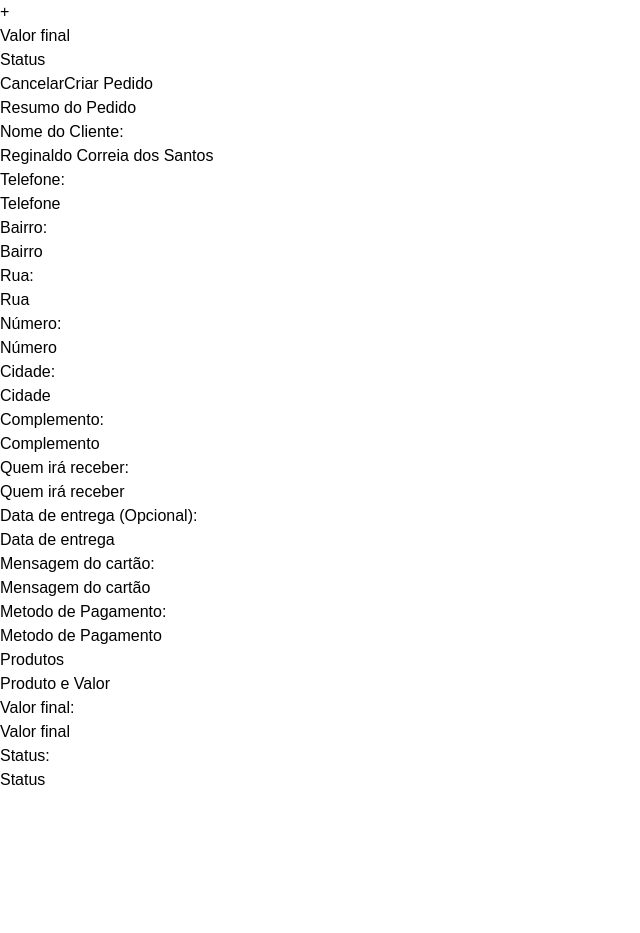
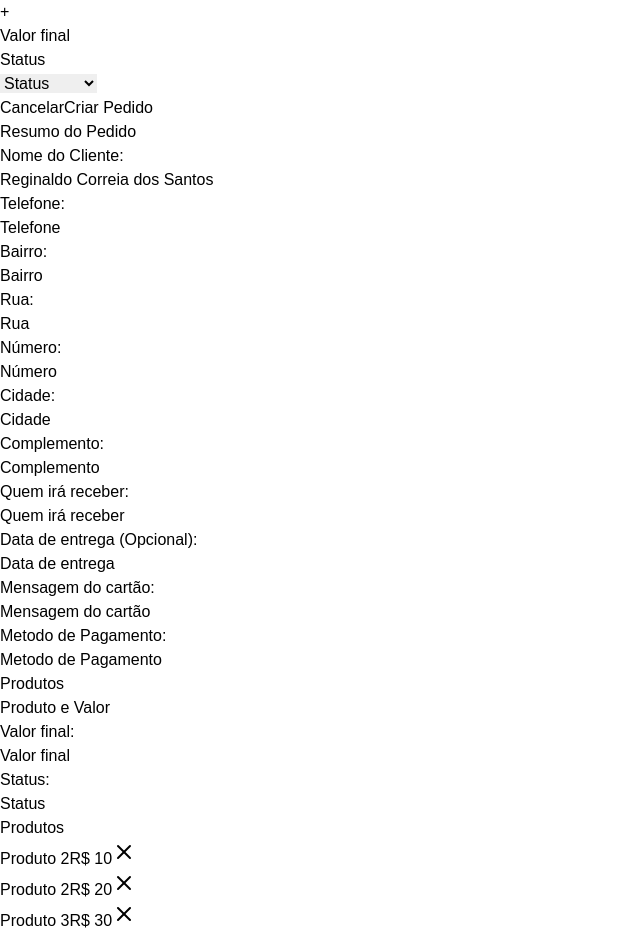
Before and after one commit to Felipe-Arthur-Rosa/florada, a Next.js app: page /criarPedido in a window 1280 px wide. Shown: the part 360-1293 px from the top of the page, without its empty margins (0-640 px from the left). Before the commit the page ends 1152 px from the top, so only its background shows below. Built offline with nearby package versions, Linux system fonts and the light colour scheme.

Commit message:
esta faltando: - Arrumar modal de pedido e fazer com que ela apareça - Post de Pedido - Get de Status - Fazer um State para que o resumo pedido tenha acesso ao pedido enquanto ele é criado - Fazer uma função para enviar o status e o entregador depois de serem alterados na modal

```diff
--- a/src/app/_components/criarPedido.tsx
+++ b/src/app/_components/criarPedido.tsx
@@ -1,9 +1,62 @@
+'use client';
+
+import { Pedido } from "../page";
 import Input from "./input";
+import { X } from "lucide-react";
+
+// preciso de ajuda para fazer com que o resumo do pedido passe a ser um possivel componente e para fazer um set pedido
+const statusOptions = ["ativo", "concluido", "Cancelado"];
+
+function RemoveProduto(id: number) {
+    return (
+        console.log(pedido.produtos.filter(produto => produto.id !== id))
+    );
+}
+
+const pedido: Pedido =
+{
+    nomeCliente: "Reginaldo Correia dos Santos",
+    destinatario: "Reginaldo",
+    mensagem: "Feliz aniversário",
+    telefone: "999999999",
+    endereco: {
+        rua: "Rua dos Bobos",
+        numero: "0",
+        bairro: "Bairro",
+        cidade: "Cidade",
+        complemento: "Complemento",
+        dataHoraEntrega: "Data e hora de entrega"
+    },
+    metodoPagamento: "Dinheiro",
+    produtos: [
+        {
+            id: 1,
+            nome: "Produto 2",
+            valor: 10.00
+        },
+        {
+            id: 2,
+            nome: "Produto 2",
+            valor: 20.00
+        },
+        {
+            id: 3,
+            nome: "Produto 3",
+            valor: 30.00
+        }
+    ],
+    valorFinal: 60.00,
+    status: {
+        nome: "ativo"
+    },
+    entregador: "Entregador"
+};
+
 
 export function FormPedido() {
     return (
-        <div className="grid grid-cols-2 gap-3 max-w-6xl mx-auto">
-            <form className="flex-1 border-collapse border border-gray-300 rounded-lg p-4 shadow-md">
+        <div className="grid grid-cols-1 lg:grid-cols-2 gap-4 max-w-6xl mx-auto mt-4">
+            <form className="flex flex-col border-collapse border border-gray-300 rounded-lg p-4 shadow-md">
                 <Input label="Nome do Cliente" name="nomeCliente" aria-required type="text" />
                 <Input label="Telefone" name="telefone" aria-required type="tel" />
                 <Input label="Bairro" name="bairro" type="text" />
@@ -15,21 +68,31 @@ export function FormPedido() {
                 <Input label="Data de entrega (Opcional)" name="dataHoraEntrega" type="text" />
                 <Input label="Mensagem do cartão" name="mensagem" type="text" />
                 <Input label="Metodo de Pagamento" name="metodoPagamento" type="text" />
-                <div className="grid grid-cols-3 gap-3">
-                    <Input label="Produto" name="produto" type="text" />
-                    <Input label="Valor" name="valor" type="number" />
-                    <button className=" bg-purple-500 hover:bg-purple-700 text-white font-bold rounded h-12 w-12 mt-4" type="submit">+</button>
+                <div className="grid grid-cols-2 gap-3">
+                    <Input label="Produto" name="produto" type="text" className="col-span-1" />
+                    <div className="grid grid-cols-2 gap-3 col-span-1">
+                        <Input label="Valor" name="valor" type="number" />
+                        <button className="bg-purple-500 hover:bg-purple-700 text-white font-bold rounded h-12 w-12 mt-4" type="submit">+</button>
+                    </div>
                 </div>
                 <Input label="Valor final" name="valorFinal" readOnly />
                 <h1 className="text-sm font-semibold">Status</h1>
+                <select
+                    className="border border-gray-300 rounded-lg p-2 text-sm cursor-pointer shadow-sm"
+                >
+                    <option value="">Status</option>
+                    {statusOptions.map((status, index) => (
+                        <option key={index} value={status.toLowerCase().replace(" ", "_")}>{status}</option>
+                    ))}
+                </select>
 
                 <div className="grid grid-cols-2 gap-3 mt-3">
                     <button className="bg-gray-500 hover:bg-gray-700 text-white font-bold py-2 px-4 rounded" type="submit">Cancelar</button>
                     <button className=" bg-purple-500 hover:bg-purple-700 text-white font-bold py-2 px-4 rounded" type="submit">Criar Pedido</button>
                 </div>
             </form>
-            <div className="flex-1 border border-gray-300 rounded-lg p-4 shadow-md">
-                <h1 className="text-lg font-semibold">Resumo do Pedido</h1>
+            <div className="flex flex-col border border-gray-300 rounded-lg p-4 shadow-md">
+                <h1 className="text-lg font-semibold mb-3">Resumo do Pedido</h1>
                 <div className="grid grid-cols-2 gap-3">
                     <p>Nome do Cliente: </p>
                     <p>Reginaldo Correia dos Santos</p>
@@ -60,6 +123,20 @@ export function FormPedido() {
                     <p>Status: </p>
                     <p>Status</p>
                 </div>
+                <div className="gap-3 p-2 mt-10 border-collapse border rounded-lg border-gray-300">
+                    <h1 className="text-lg font-semibold">Produtos</h1>
+                    <div className="flex flex-col gap-2 ">
+                        {pedido.produtos.map((produto) => (
+                            <div key={produto.id} className="flex items-center justify-between mb-2">
+                                <a className="truncate w-1/2">{produto.nome}</a>
+                                <a>{"R$ " + produto.valor}</a>
+                                <button className="bg-red-500 hover:bg-red-700 text-white font-bold rounded w-10 h-10 flex items-center justify-center" onClick={() => RemoveProduto(produto.id)}>
+                                    <X className="flex items-center justify-center text-white w-5 h-5" />
+                                </button>
+                            </div>
+                        ))}
+                    </div>
+                </div>
             </div>
         </div>
     );
--- a/src/app/_components/pedidos.tsx
+++ b/src/app/_components/pedidos.tsx
@@ -11,11 +11,12 @@ const Pedidos: React.FC<PedidosProps> =  ({ pedidos }) => {
     return (
         <div>
             <h2 className="text-lg font-semibold mb-1">Pedidos</h2>
-            <div className="grid grid-cols-4 gap-3">
+            <div className="grid grid-cols-1 gap-3 p-2 lg:grid-cols-4 ">
                 {pedidos && pedidos.map((pedido, index) => (
                     <div className="bg-white p-4 rounded-lg shadow-md border border-gray-300  cursor-pointer hover:scale-110 duration-150 transition" key={index} onClick={() => console.log(pedido)}>
                         <p className="font-bold">{pedido.nomeCliente}</p>
-                        <p className="text-gray-700">Número de Telefone: {pedido.telefone}</p>
+                        <p className="line-clamp-2 text-gray-700">Telefone: {pedido.telefone}</p>
+                        <p className="line-clamp-2 text-gray-700">Endereço: {pedido.endereco.rua}, {pedido.endereco.numero}, {pedido.endereco.bairro}</p>
                         <p className="text-gray-700">Status: {pedido.status.nome}</p>
                     </div>
                 ))}
--- a/src/app/globals.css
+++ b/src/app/globals.css
@@ -8,7 +8,7 @@
 
 @media (prefers-color-scheme: dark) {
   :root {
-    --background: #f5f5f5;
+    --background: #ffffff;
     --foreground: #ededed;
   }
 }
--- a/src/app/layout.tsx
+++ b/src/app/layout.tsx
@@ -13,9 +13,8 @@ export default function RootLayout({
   children: React.ReactNode;
 }>) {
   return (
-    <html lang="en" className="flex justify-center">
+    <html lang="en" className="">
       <body>
-        <div className="container bg-white p-7 min-w-full w-svw min-h-max h-svh">
           <header className="bg-white text-black p-4 flex justify-between items-center shadow-md top-0 left-0 z-50">
             <Link className="hover:scale-110 duration-150" href={'/'}>Florada</Link>
             <div className="flex gap-4">
@@ -25,7 +24,6 @@ export default function RootLayout({
             </div>
           </header>
           {children}
-        </div>
       </body>
     </html>
   );
```
Also changed, not shown: package.json (+7 -6 lines), src/app/_components/barraDeBusca.tsx (+9 -5 lines), src/app/page.tsx (+4 -3 lines), 1 other file (tests, documents, lock files or other folders).
